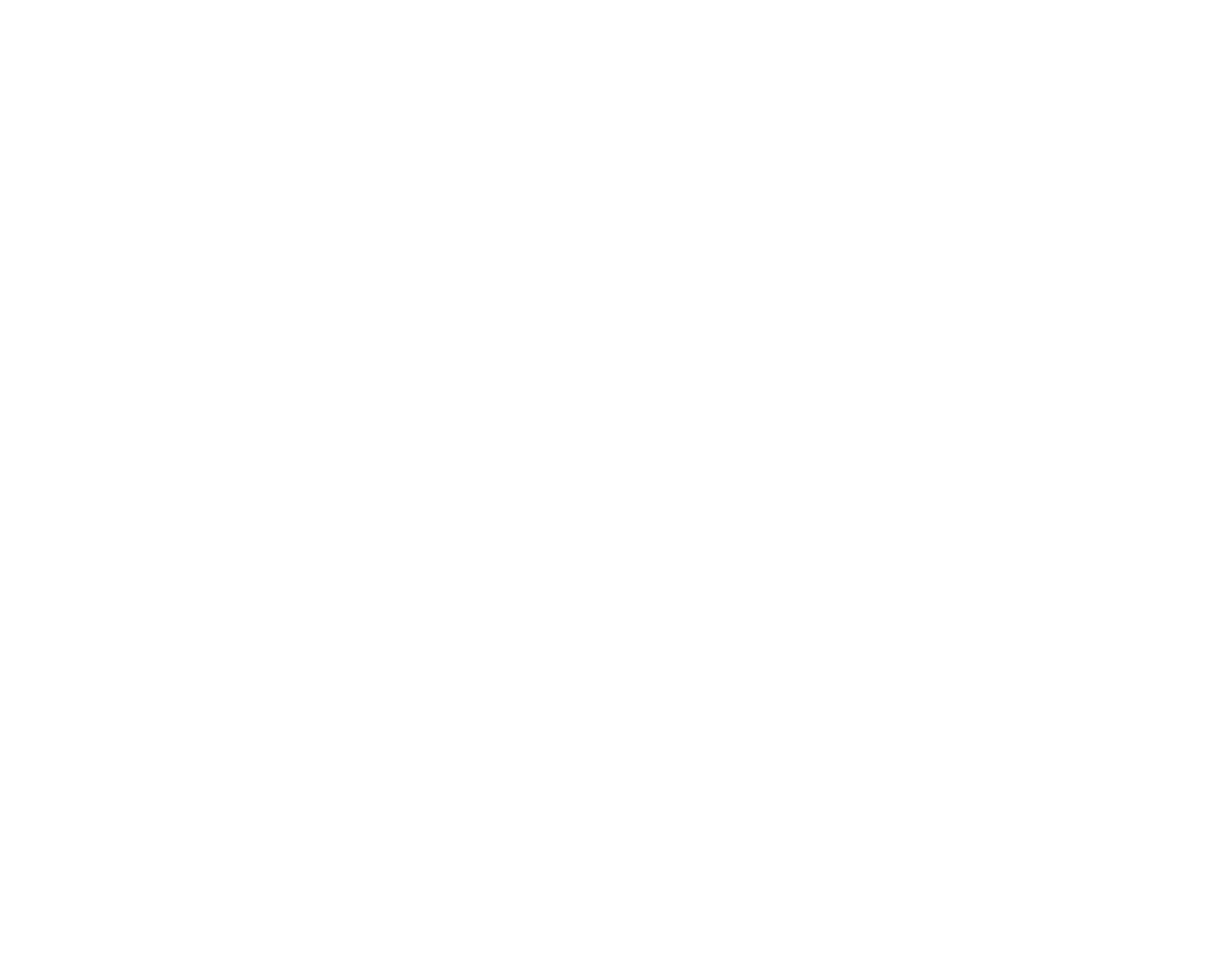
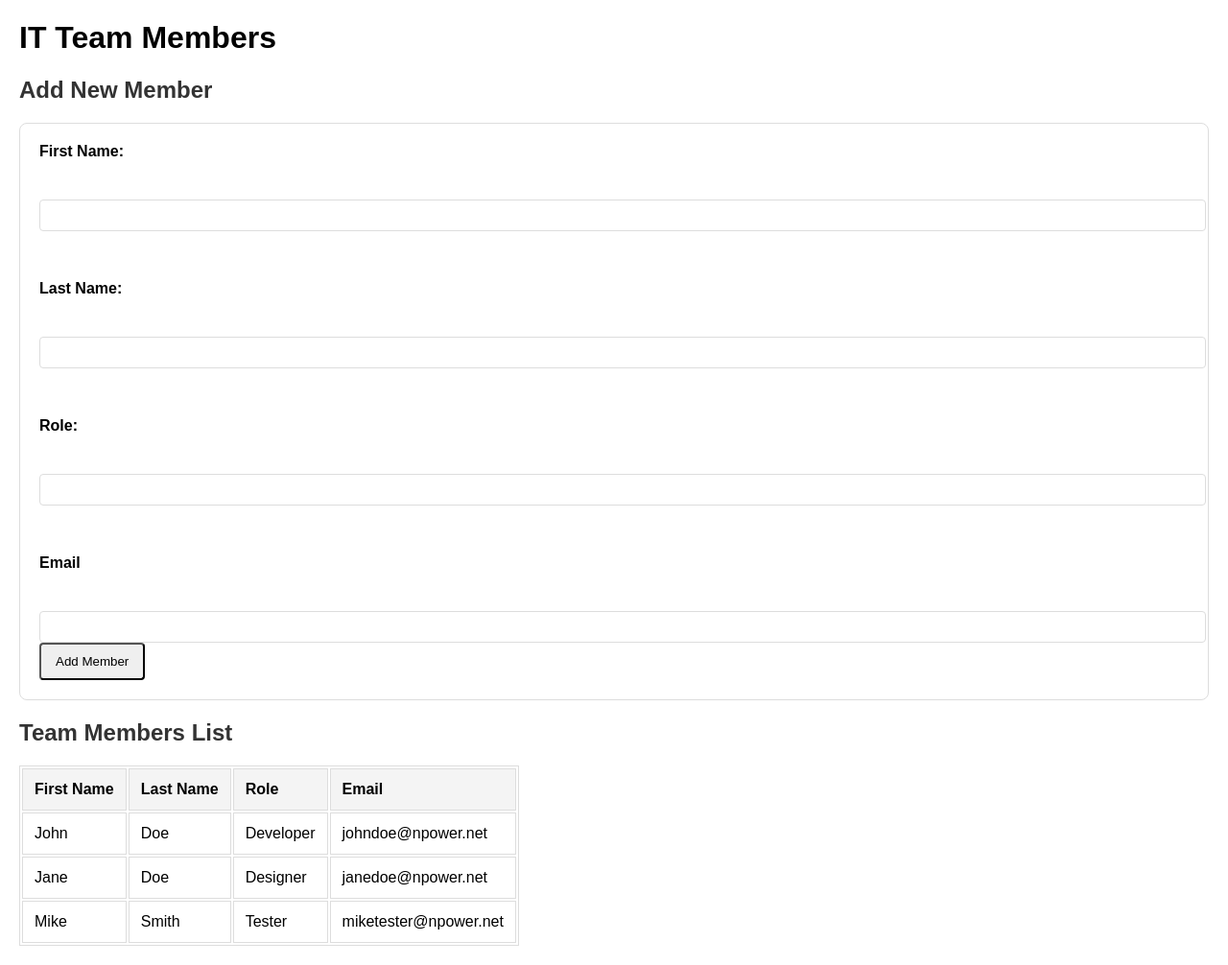
Before and after one commit to Cavery22/Path2tech_html_assignment, a plain HTML site: page index.html in a window 1280 px wide. Shown: the whole page at 96% size. Before the commit the page ends 800 px from the top, so only its background shows below. Drawn offline with Linux system fonts and the light colour scheme.

Commit message:
first commit

```diff
--- a/index.html
+++ b/index.html
@@ -4,8 +4,148 @@
   <meta charset="UTF-8">
   <meta name="viewport" content="width=device-width, initial-scale=1.0">
   <title>HTML Project</title>
+  <style>
+     body {
+      font-family: Arial, sans-serif;
+      margin: 20px;
+
+    }
+    .cotainer {
+      max-width; 800px;
+      margin: 0 auto;
+
+    }
+    h2 {
+      color: #333;
+
+    }
+    form {
+      margin-bottom: 20px;
+      padding: 20px;
+      border: 1px solid #ddd;
+      border-radius: 8px;
+
+    }
+    .form-group {
+      margin-bottom: 15px;
+
+    }
+    label {
+      display: block;
+      margin-bottom: 5px;
+      font-weight: bold;
+
+    }
+    input[type="text"],
+    input[type="email"],
+    input[type="tel"] {
+      width: 100%;
+      padding: 8px;
+      border: 1px solid #ddd;
+      border-radius: 4px;
+
+    }
+    input[type="submit"] {
+      padding: 10px 15px;
+      background-color: #ddd
+      color: white
+      border: none;
+      border-radius: 4px;
+      cursor: pointer;
+
+    }
+    table {
+      width: 100%
+      border-collapse: collapse;
+      margin-top: 20px;
+
+    }
+    table, th, td {
+      border: 1px solid #ddd
+
+    }
+    th, td {
+      padding: 12px;
+      text-align: left;
+
+    }
+    th {
+      background-color: #f4f4f4;
+    }
+  </style>
 </head>
 <body>
+  <h1>IT Team Members</h1>
+  <h2>Add New Member</h2>
+  <form id="newMemberform">
+    <div class="form-group">
+      <label for="firstNme">First Name:</label>
+      <br>
+      <br>
+      <input type="text" id="firstName" name="firstName" required>
+    </div>
+    <br>
+    <br>
+    <div class="form-group">
+      <label for="lastName">Last Name:</label>
+      <br>
+      <br>
+      <input type="text" id="lastName" name="lastName" required>
+    </div>
+    <br>
+    <br>
+    <div class="form-group">
+      <label for="role">Role:</label>
+      <br>
+      <br>
+      <input type="text" id="role" name="role" required>
+    </div>
+    <br>
+    <br>
+    <div>
+      <label for="email">Email</label>
+      <br>
+      <br>
+      <input type="text" id="email" name="email" required>
+    </div>
+    <input type="submit" value="Add Member">
+
+  </form>
+
+  <h2>Team Members List</h2>
+        <table id="membersTable">
+            <thead>
+                <tr>
+                    <th>First Name</th>
+                    <th>Last Name</th>
+                    <th>Role</th>
+                    <th>Email</th>
+                </tr>
+            </thead>
+            <tbody>
+                <!-- Member rows will be added here -->
+                 <tr>
+                  <td>John</td>
+                  <td>Doe</td>
+                  <td>Developer</td>
+                  <td>johndoe@npower.net</td>
+                 </tr>
+                 <tr>
+                  <td>Jane</td>
+                  <td>Doe</td>
+                  <td>Designer</td>
+                  <td>janedoe@npower.net</td>
+                 </tr>
+                 <tr>
+                  <td>Mike</td>
+                  <td>Smith</td>
+                  <td>Tester</td>
+                  <td>miketester@npower.net</td>
+                 </tr>
+            </tbody>
+        </table>
+    </div>
+
 
 </body>
 </html>
```
